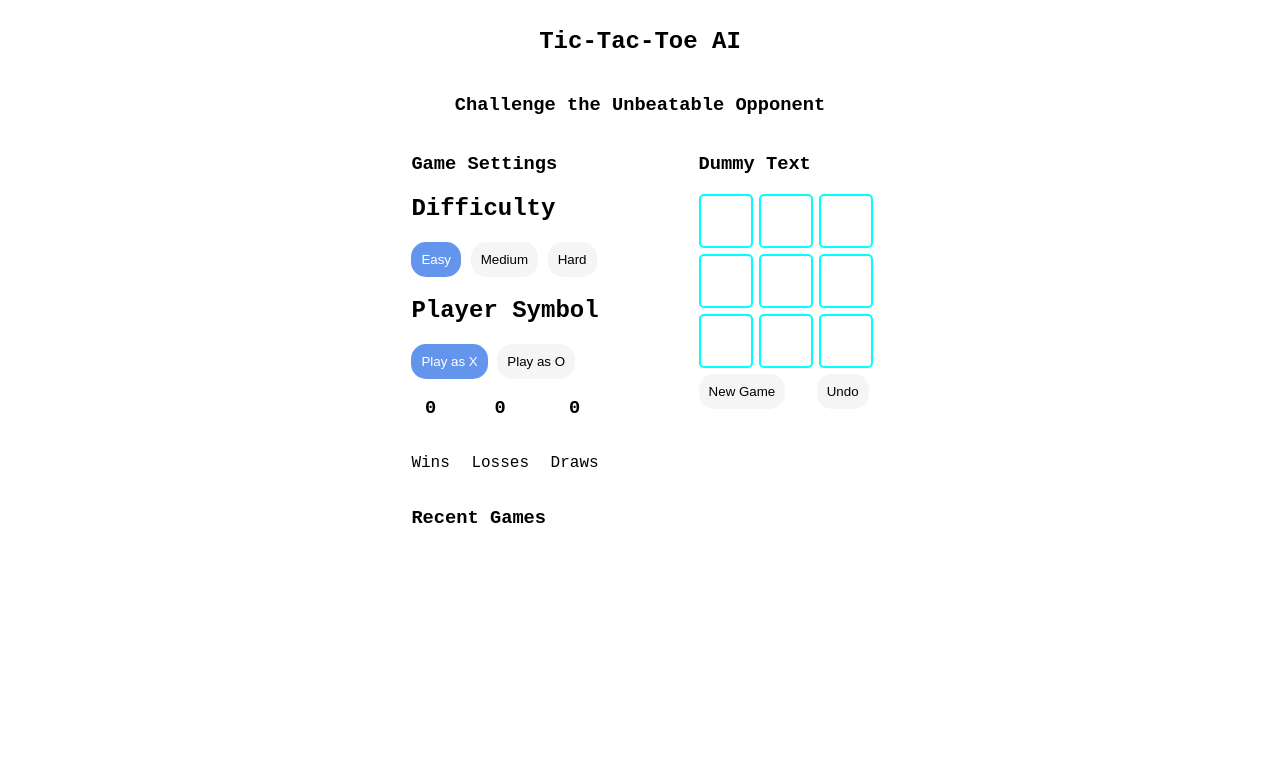
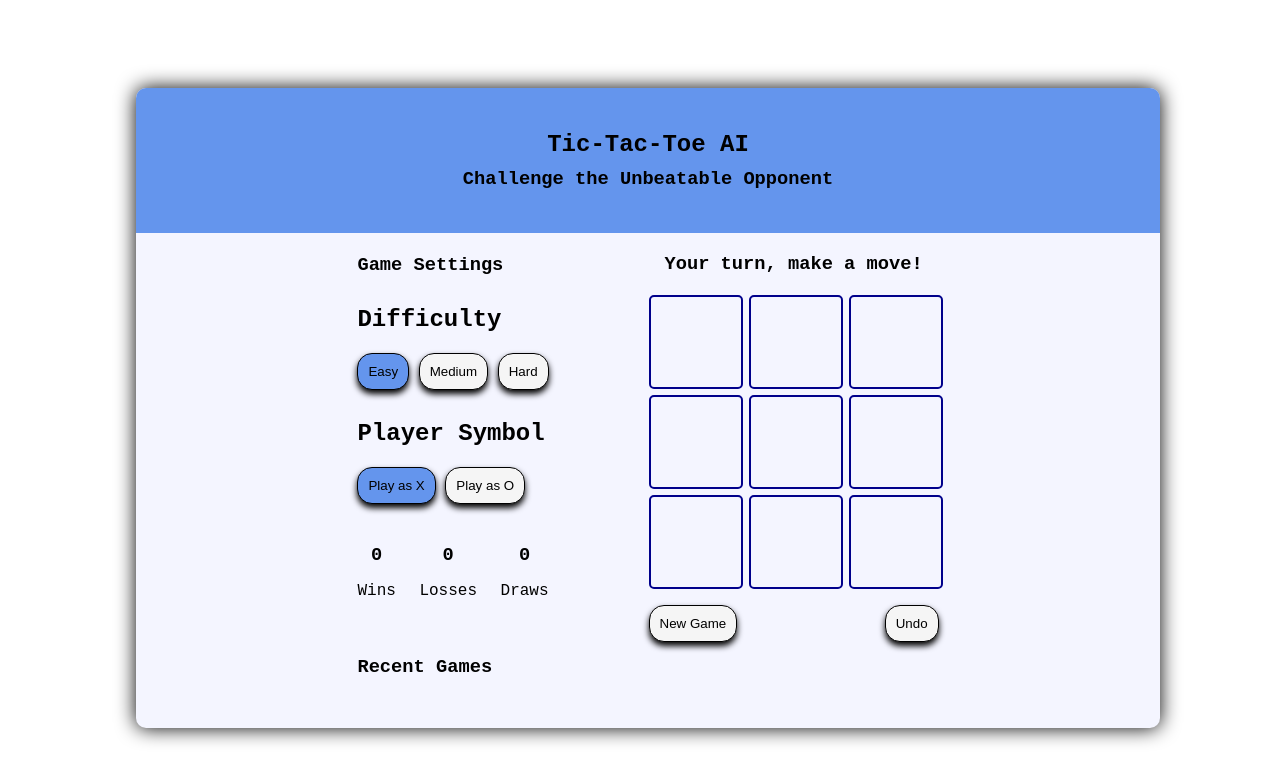
Before and after one commit to danieelgohh/ai-tictactoe, a plain HTML site: page index.html in a window 1280 px wide. Drawn offline with Linux system fonts and the light colour scheme.

Commit message:
Added styles to the game board, fixed the winner not properly shown when AI wins

```diff
--- a/index.html
+++ b/index.html
@@ -29,7 +29,7 @@
 
     <div id="game">
       <div id="settings">
-        <h3>Game Settings</h3>
+        <h3 class="headerText">Game Settings</h3>
         <h2>Difficulty</h2>
         <div id="difficulty">
           <button id="easy">Easy</button>
@@ -65,7 +65,10 @@
       </div>
 
       <div id="playingField">
-        <h3>Dummy Text</h3>
+        <div id="gameDisplay">
+          <h3 id="gameStatus" class="headerText"></h3>
+        </div>
+
         <div id="grid"></div>
 
         <div id="gameControls">
--- a/tictactoe.css
+++ b/tictactoe.css
@@ -1,7 +1,20 @@
 body {
   font-family: 'Courier New', Courier, monospace;
   display: flex;
+  flex-direction: column;
   justify-content: center;
+  align-items: center;
+  height: 100vh;
+  width: 100vw;
+}
+h2 {
+  margin: 0;
+}
+h3 {
+  margin: 0;
+}
+div {
+  margin-bottom: 10px;
 }
 button {
   cursor: pointer;
@@ -11,40 +24,77 @@ button {
   padding: 10px;
   background-color: whitesmoke;
   transition-duration: 0.4s;
+  box-shadow: 0px 4px 6px 0px black;
+  border: 0.2px solid;
 }
 button:hover {
-  border: 1px solid cornflowerblue;
+  background-color: cornflowerblue;
 }
 #gameBoard {
-  height: 100%;
-  width: 100%;
+  height: 640px;
+  width: 80%;
   display: flex;
   flex-direction: column;
   justify-content: center;
+  border-radius: 10px;
+  box-shadow: 0px 0px 20px black;
+  margin-bottom: 0px;
+  background-color: #f4f5ff;
 }
 #introduction {
+  width: 100%;
+  height: 30%;
+  border-radius: 10px 10px 0 0;
   display: flex;
   flex-direction: column;
   align-items: center;
+  justify-content: center;
+  gap: 10px;
+  background-color: cornflowerblue;
+  margin-bottom: 0px;
 }
 #game {
   display: flex;
   justify-content: center;
   gap: 100px;
+  margin-bottom: 0px;
+  border-radius: 10px;
+  padding-top: 10px;
+  height: 100%;
 }
 #results {
   display: flex;
   justify-content: space-between;
+  margin-top: 10px;
 }
 #grid {
   display: grid;
-  grid-template: 50px 50px 50px / 50px 50px 50px;
+  grid-template: 90px 90px 90px / 90px 90px 90px;
   gap: 10px;
   padding-bottom: 10px;
 }
 #gameControls {
   display: flex;
   justify-content: space-between;
+}
+#symbol {
+  margin-bottom: 10px;
+}
+#settings {
+  gap: 20px;
+  display: flex;
+  flex-direction: column;
+  justify-content: center;
+}
+#playingField {
+  display: flex;
+  flex-direction: column;
+  justify-content: flex-start;
+}
+#gameDisplay {
+  display: flex;
+  flex-direction: row;
+  justify-content: center;
 }
 .stats {
   display: flex;
@@ -58,7 +108,7 @@ button:hover {
 .box {
   display: flex;
   justify-content: center;
-  border: 2px solid aqua;
+  border: 2px solid darkblue;
   border-radius: 5px;
   cursor: pointer;
   width: 100%;
@@ -66,7 +116,6 @@ button:hover {
 }
 .selected {
   background-color: cornflowerblue;
-  color: white;
 }
 .modal {
   display: none;
@@ -115,8 +164,12 @@ button:hover {
 }
 .occupied {
   display: flex;
-  font-size: xxx-large;
+  font-size: 95px;
 }
 .highlight {
   background-color: greenyellow;
 }
+.headerText {
+  margin-top: 10px;
+  margin-bottom: 10px;
+}
--- a/tictactoe.js
+++ b/tictactoe.js
@@ -6,6 +6,7 @@ const difficulty = document.getElementById("difficulty");
 const symbol = document.getElementById("symbol");
 const modal = document.getElementById("resultModal");
 const undo = document.getElementById("undo");
+const gameStatus = document.getElementById("gameStatus");
 const date = new Date();
 
 difficulty.firstElementChild.classList.add("selected");
@@ -21,10 +22,12 @@ let movesHistory = [];
 
 function initializeGame() {
   const handleSymbolPlacement = (e) => placeSymbol(e.target); // Create the function
+  if (playerSymbol === "X") {
+    gameStatus.innerHTML = "Your turn, make a move!"
+  }
 
   for (let i = 0; i < 9; i++) {
     const box = document.createElement("div");
-    console.log(box)
     box.classList.add("box");
     box.setAttribute("id", i);
     box._handleSymbolPlacement = handleSymbolPlacement; // Create the reference to the function
@@ -56,7 +59,9 @@ function placeSymbol(box) {
   box.innerHTML = playerSymbol;
   occupied[box.id] = playerSymbol;
 
-  movesHistory.push(parseInt(box.id))
+  movesHistory.push(parseInt(box.id));
+
+  gameStatus.innerHTML = "Waiting for AI ..."
 
   winner = checkFinalWinner();
   if (winner) {
@@ -168,22 +173,29 @@ function initiateAIMove() {
 }
 
 function placeAISymbol(cell) {
+  let winner;
   let selectedGrid = grid.querySelectorAll(".box")[cell]
+  grid.style.pointerEvents = "none";
+  setTimeout(() => {
     if (playerSymbol === "X") {
       selectedGrid.innerHTML = "O";
-    occupied[cell] = "O";
+      occupied[parseInt(cell)] = "O";
     } else {
       selectedGrid.innerHTML = "X";
-    occupied[cell] = "X";
+      occupied[parseInt(cell)] = "X";
     }
 
     selectedGrid.classList.add("occupied");
     movesHistory.push(cell);
 
+    gameStatus.innerHTML = "Your turn, make a move!"
+    grid.style.pointerEvents = "auto";
+
     winner = checkFinalWinner();
     if (winner) {
       showWinner(winner);
     }
+  }, 10);
 };
 
 function showWinner(winner) {
@@ -200,6 +212,7 @@ function showWinner(winner) {
     modal.querySelector(".modal-body").querySelector("p").innerHTML = `Game is tied!`
     stats[2].innerHTML = playerStats[2] += 1;
     playerHistoryStats.result = "Draw"
+    gameStatus.innerHTML = "Game is tied!"
   } else {
     for (let i = 0; i < winner.length; i ++) {
       document.getElementById(`${winner[i]}`).classList.add("highlight");
@@ -208,20 +221,25 @@ function showWinner(winner) {
     if (winnerSymbol === playerSymbol) {
       stats[0].innerHTML = playerStats[0] += 1;
       playerHistoryStats.result = "Win"
+      gameStatus.innerHTML = "You won!"
     } else {
       stats[1].innerHTML = playerStats[1] += 1;
       playerHistoryStats.result = "Loss"
+      gameStatus.innerHTML = "AI won!"
     }
   }
 
   playerHistoryStats.date = completeDate;
   playerHistoryStats.level = gameDifficulty;
 
-  if (playerHistory.length > 3) {
-    playerHistory[0] = playerHistoryStats;
+  if (playerHistory.length === 3) {
+    playerHistory.unshift(playerHistoryStats);
+    playerHistory.pop();
   } else {
     playerHistory.unshift(playerHistoryStats);
   }
+
+  history.innerHTML = ""
 
   for (let i = 0; i < playerHistory.length; i ++) {
     let historyDetail = document.createElement("p");
@@ -254,7 +272,6 @@ function undoMove() {
   if (movesHistory.length <= 1) {
     return null
   } else {
-    const handleSymbolPlacement = (e) => placeSymbol(e.target); // Create the function
     const lastIndex1 = movesHistory.pop();
     const lastIndex2 = movesHistory.pop();
     let removalGrid1 = document.getElementsByClassName("box")[lastIndex1];
@@ -263,16 +280,12 @@ function undoMove() {
     occupied[lastIndex1] = "";
     occupied[lastIndex2] = "";
 
-    console.log(removalGrid1)
-
     removalGrid1.innerHTML = "";
     removalGrid1.classList.remove("occupied");
     removalGrid1.addEventListener("click", removalGrid1._handleSymbolPlacement) // Attach the function to the click
     removalGrid2.innerHTML = "";
     removalGrid2.classList.remove("occupied");
     removalGrid2.addEventListener("click", removalGrid2._handleSymbolPlacement) // Attach the function to the click
-
-    console.log(occupied)
   }
 }
 
```
Lines whose indentation alone changed are shown as unchanged.
